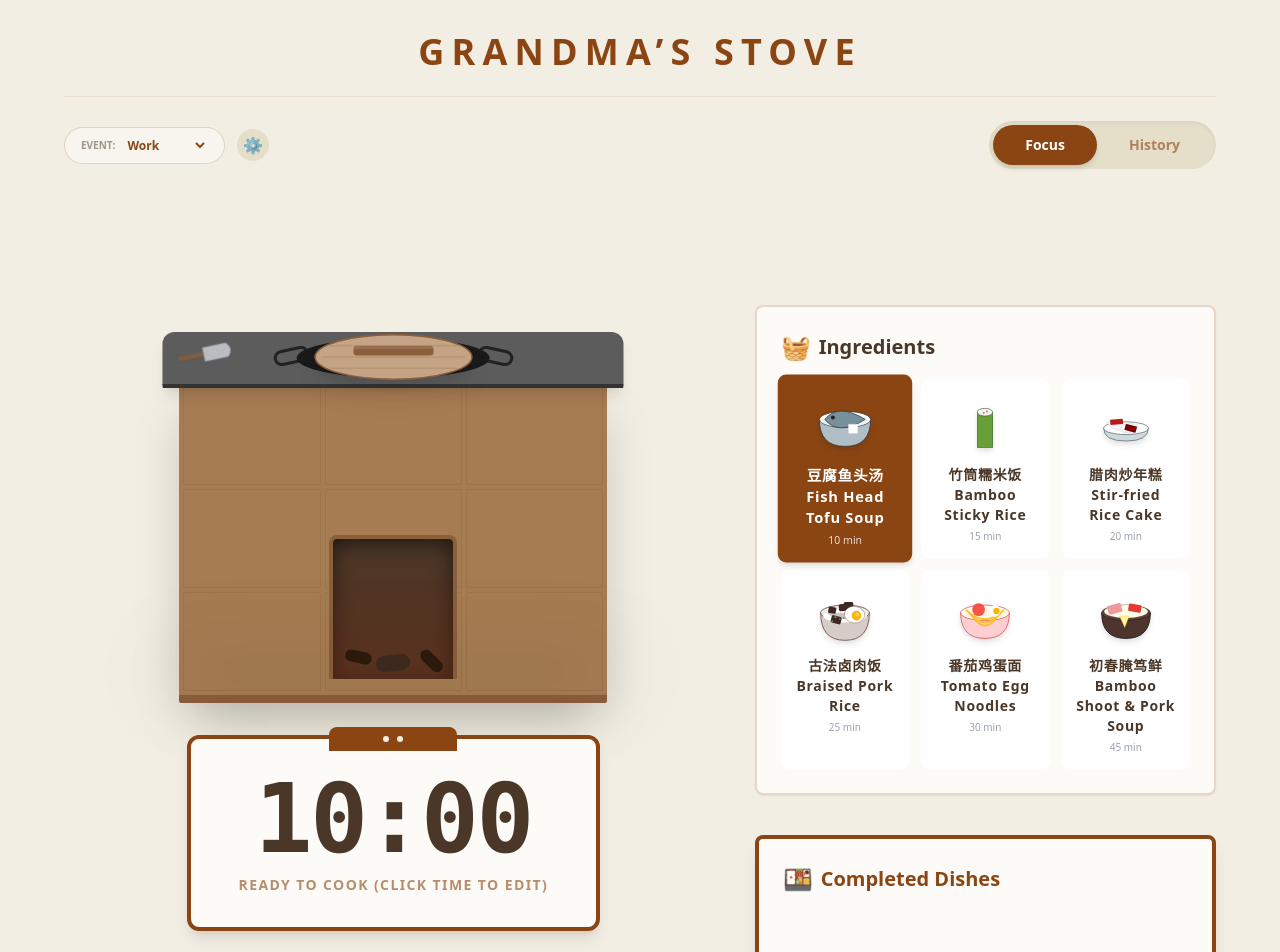
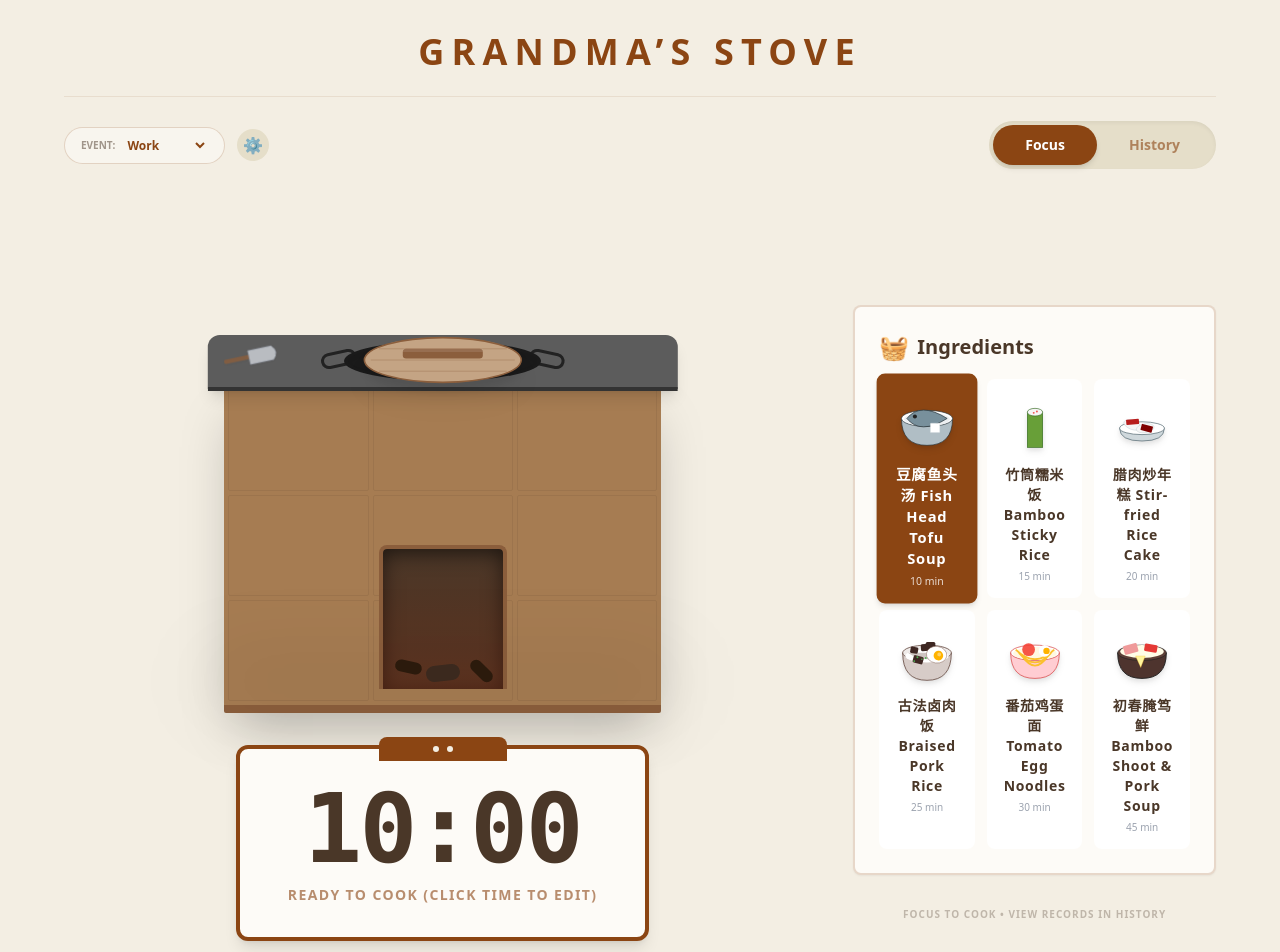
Before and after one commit to hayami1-tech/focus-tool---do-you-like-Chinese-food-, a React (Vite) app: page / in a window 1280 px wide. Shown: the top 952 px of the page. Built offline with nearby package versions, Linux system fonts and the light colour scheme.

Commit message:
Update App.tsx

```diff
--- a/App.tsx
+++ b/App.tsx
@@ -1,5 +1,5 @@
 import React, { useState, useEffect, useCallback, useRef } from 'react';
-// 🛡️ 路径保护：确保 "./types" 和 "./constants" 对应你 src 下的小写文件名
+// 🛡️ 确保 "./types" 和 "./constants" 对应你 src 下的小写文件名
 import { TimerMode, FoodItem, TimerStatus, ProjectCategory, FocusRecord } from './types';
 import { FOOD_ITEMS, BREAK_ITEMS } from './constants';
 
@@ -8,7 +8,7 @@ import Stove from './components/Stove';
 import Pantry from './components/Pantry';
 import TimerDisplay from './components/TimerDisplay';
 import StatsBoard from './components/StatsBoard';
-import DishCollection from './components/DishCollection';
+// DishCollection 已不再被首页使用，如果你彻底不需要它，甚至可以删掉这一行
 
 const App: React.FC = () => {
   const [activeTab, setActiveTab] = useState<'FOCUS' | 'HISTORY'>('FOCUS');
@@ -16,7 +16,6 @@ const App: React.FC = () => {
   const [status, setStatus] = useState<TimerStatus>('IDLE');
   const [selectedFood, setSelectedFood] = useState<FoodItem>(FOOD_ITEMS[0]);
 
-  // 🛡️ 初始化安全阀：防止 localStorage 损坏导致白屏
   const [categories, setCategories] = useState<ProjectCategory[]>(() => {
     try {
       const saved = localStorage.getItem('zao-tai-categories');
@@ -54,7 +53,6 @@ const App: React.FC = () => {
 
   const timerRef = useRef<ReturnType<typeof setInterval> | null>(null);
 
-  // 持久化存储
   useEffect(() => {
     localStorage.setItem('zao-tai-history', JSON.stringify(history));
   }, [history]);
@@ -89,7 +87,6 @@ const App: React.FC = () => {
     }
   };
 
-  // 计时器逻辑
   useEffect(() => {
     if (status === 'RUNNING' && timeLeft > 0) {
       timerRef.current = setInterval(() => {
@@ -159,10 +156,6 @@ const App: React.FC = () => {
     setCategoryToDelete(null);
   };
 
-  const dailyHistory = history.filter(record =>
-    new Date(record.timestamp).toDateString() === new Date().toDateString()
-  );
-
   return (
     <div className="min-h-screen bg-[#f3eee3] text-[#4a3728] p-4 md:p-8 flex flex-col items-center">
       <header className="w-full max-w-6xl flex flex-col items-center mb-10 gap-6">
@@ -194,22 +187,32 @@ const App: React.FC = () => {
 
       {activeTab === 'FOCUS' ? (
         <div className="w-full max-w-6xl grid grid-cols-1 lg:grid-cols-12 gap-8 items-start animate-in fade-in duration-500">
-          <div className="lg:col-span-7 flex flex-col items-center">
+          <div className="lg:col-span-8 flex flex-col items-center">
             <Stove isCooking={status === 'RUNNING'} food={selectedFood} status={status} />
             <div className="mt-8 w-full">
               <TimerDisplay timeLeft={timeLeft} status={status} onStart={startTimer} onPause={pauseTimer} onReset={() => resetTimer()} onTimeChange={handleManualTimeChange} mode={mode} />
             </div>
           </div>
-          <div className="lg:col-span-5 lg:mt-24 flex flex-col gap-4">
-            <Pantry items={mode === TimerMode.FOCUS ? FOOD_ITEMS : BREAK_ITEMS} selectedId={selectedFood.id} onSelect={handleFoodSelect} title={mode === TimerMode.FOCUS ? "Ingredients" : "Snacks"} mode={mode} onModeToggle={toggleMode} />
-            <DishCollection history={dailyHistory} />
+          <div className="lg:col-span-4 lg:mt-24 flex flex-col gap-4">
+            {/* ✅ 只保留 Pantry (食材库)，去掉了 DishCollection (今日菜碟) */}
+            <Pantry
+              items={mode === TimerMode.FOCUS ? FOOD_ITEMS : BREAK_ITEMS}
+              selectedId={selectedFood.id}
+              onSelect={handleFoodSelect}
+              title={mode === TimerMode.FOCUS ? "Ingredients" : "Snacks"}
+              mode={mode}
+              onModeToggle={toggleMode}
+            />
+            <p className="text-[10px] text-center opacity-30 font-bold uppercase tracking-widest mt-4">
+              Focus to cook • View records in History
+            </p>
           </div>
         </div>
       ) : (
         <StatsBoard history={history} categories={categories} onUpdateHistory={setHistory} />
       )}
 
-      {/* 弹窗代码保持原样 */}
+      {/* Modals 保持不变... */}
       {showCatModal && (
         <div className="fixed inset-0 bg-black/40 backdrop-blur-sm z-50 flex items-center justify-center p-4">
           <div className="bg-[#f3eee3] w-full max-w-md rounded-2xl border-4 border-[#8b4513] shadow-2xl p-6">
```
